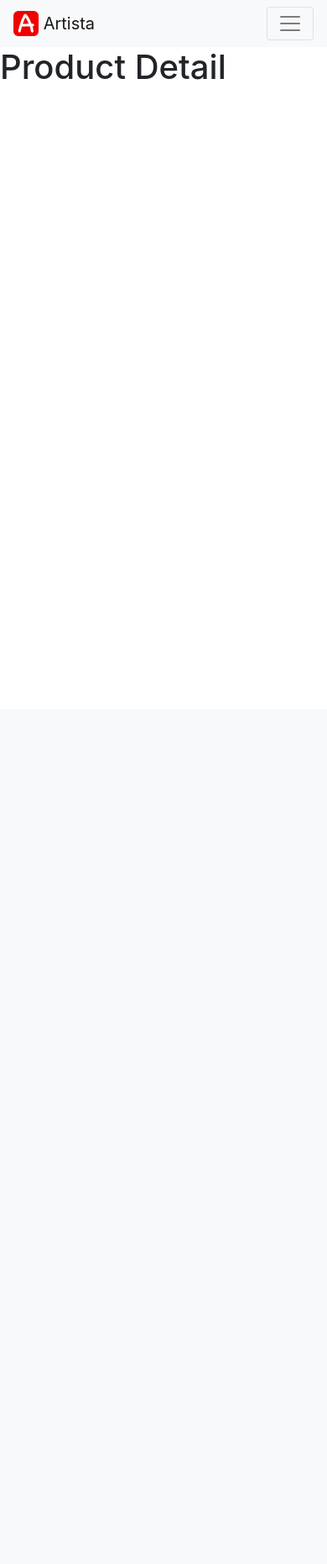
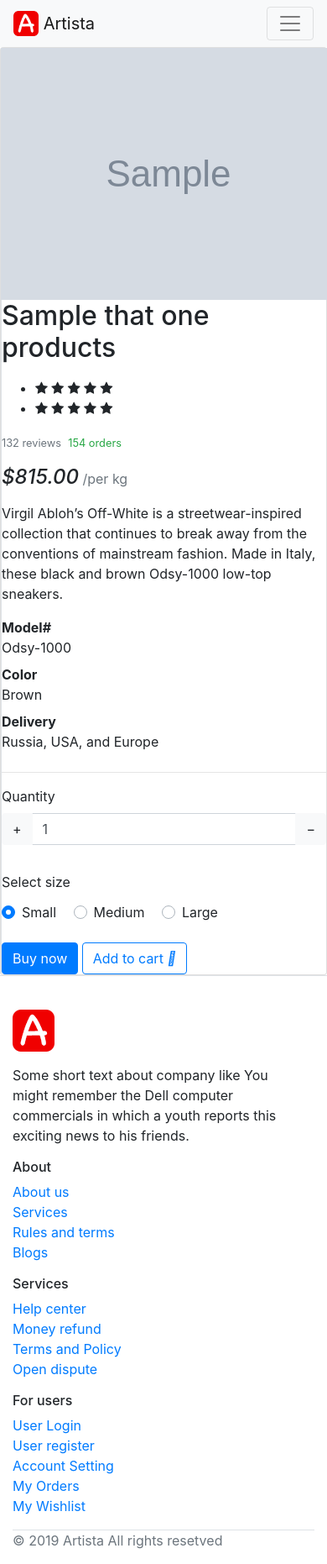
Before and after one commit to jannikr/Artista, a Django app: template Shop/templates/Shop/detail.html in a window 390 px wide; the page is wider, and only the part inside the window is pictured. Shown: that part at 84% size. Before the commit the page ends 95 px from the top of that part, so only its background shows below. Run offline with Django 3.2, Linux system fonts and the light colour scheme; the template is opened without the code that fills it: most values are stand-ins (such as "Sample title", 1, 10 or a date in 2020); grey boxes marked "Sample" are stand-in pictures; parts of the project's set-up code (start-up, migrations or seed data) failed here and were passed over; some libraries are stand-ins or nearby versions.

Commit message:
Product-detail pages load and are reachable from the artista homepage via a link on the image and Ansehen button. In addition i created a footer footer.html and implemented it into our base template.

```diff
--- a/Shop/templates/Shop/base.html
+++ b/Shop/templates/Shop/base.html
@@ -22,13 +22,11 @@
 {% if '/login/' not in request.path %}{% include 'Shop/utils/navbar.html' %}{% endif %}
 
 
-
-
 {% block content %}
 
 {% endblock content %}
 
-
+{% if '/login/' not in request.path %}{% include 'Shop/utils/footer.html' %}{% endif %}
 
 <script src="https://code.jquery.com/jquery-3.5.1.slim.min.js" integrity="sha384-DfXdz2htPH0lsSSs5nCTpuj/zy4C+OGpamoFVy38MVBnE+IbbVYUew+OrCXaRkfj" crossorigin="anonymous"></script>
 
--- a/Shop/templates/Shop/detail.html
+++ b/Shop/templates/Shop/detail.html
@@ -2,5 +2,101 @@
 {% load static %}
 
 {% block content %}
-    <h1>Product Detail</h1>
+    <div class="card">
+        <div class="row no-gutters">
+            <aside class="col-md-6">
+                <article class="gallery-wrap">
+                    <div class="img-big-wrap">
+                        <div> <a href="#"><img src="{{ that_one_product.image.url }}"></a></div>
+                    </div> <!-- slider-product.// -->
+{#                    <div class="thumbs-wrap">#}
+{#                        <a href="#" class="item-thumb"> <img src="bootstrap-ecommerce-html/images/items/12.jpg"></a>#}
+{#                        <a href="#" class="item-thumb"> <img src="bootstrap-ecommerce-html/images/items/12-1.jpg"></a>#}
+{#                        <a href="#" class="item-thumb"> <img src="bootstrap-ecommerce-html/images/items/12-2.jpg"></a>#}
+{#                    </div> <!-- slider-nav.// -->#}
+                </article> <!-- gallery-wrap .end// -->
+            </aside>
+            <main class="col-md-6 border-left">
+                <article class="content-body">
+
+                    <h2 class="title">{{ that_one_product.title }}s</h2>
+
+                    <div class="rating-wrap my-3">
+                        <ul class="rating-stars">
+                            <li style="width:80%" class="stars-active">
+                                <i class="fa fa-star"></i> <i class="fa fa-star"></i>
+                                <i class="fa fa-star"></i> <i class="fa fa-star"></i>
+                                <i class="fa fa-star"></i>
+                            </li>
+                            <li>
+                                <i class="fa fa-star"></i> <i class="fa fa-star"></i>
+                                <i class="fa fa-star"></i> <i class="fa fa-star"></i>
+                                <i class="fa fa-star"></i>
+                            </li>
+                        </ul>
+                        <small class="label-rating text-muted">132 reviews</small>
+                        <small class="label-rating text-success"> <i class="fa fa-clipboard-check"></i> 154 orders </small>
+                    </div> <!-- rating-wrap.// -->
+
+                    <div class="mb-3">
+                        <var class="price h4">$815.00</var>
+                        <span class="text-muted">/per kg</span>
+                    </div> <!-- price-detail-wrap .// -->
+
+                    <p>Virgil Abloh’s Off-White is a streetwear-inspired collection that continues to break away from the conventions of mainstream fashion. Made in Italy, these black and brown Odsy-1000 low-top sneakers.</p>
+
+
+                    <dl class="row">
+                        <dt class="col-sm-3">Model#</dt>
+                        <dd class="col-sm-9">Odsy-1000</dd>
+
+                        <dt class="col-sm-3">Color</dt>
+                        <dd class="col-sm-9">Brown</dd>
+
+                        <dt class="col-sm-3">Delivery</dt>
+                        <dd class="col-sm-9">Russia, USA, and Europe </dd>
+                    </dl>
+
+                    <hr>
+                    <div class="form-row">
+                        <div class="form-group col-md flex-grow-0">
+                            <label>Quantity</label>
+                            <div class="input-group mb-3 input-spinner">
+                                <div class="input-group-prepend">
+                                    <button class="btn btn-light" type="button" id="button-plus"> + </button>
+                                </div>
+                                <input type="text" class="form-control" value="1">
+                                <div class="input-group-append">
+                                    <button class="btn btn-light" type="button" id="button-minus"> − </button>
+                                </div>
+                            </div>
+                        </div> <!-- col.// -->
+                        <div class="form-group col-md">
+                            <label>Select size</label>
+                            <div class="mt-1">
+                                <label class="custom-control custom-radio custom-control-inline">
+                                    <input type="radio" name="select_size" checked="" class="custom-control-input">
+                                    <div class="custom-control-label">Small</div>
+                                </label>
+
+                                <label class="custom-control custom-radio custom-control-inline">
+                                    <input type="radio" name="select_size" class="custom-control-input">
+                                    <div class="custom-control-label">Medium</div>
+                                </label>
+
+                                <label class="custom-control custom-radio custom-control-inline">
+                                    <input type="radio" name="select_size" class="custom-control-input">
+                                    <div class="custom-control-label">Large</div>
+                                </label>
+
+                            </div>
+                        </div> <!-- col.// -->
+                    </div> <!-- row.// -->
+
+                    <a href="#" class="btn  btn-primary"> Buy now </a>
+                    <a href="#" class="btn  btn-outline-primary"> <span class="text">Add to cart</span> <i class="fas fa-shopping-cart"></i>  </a>
+                </article> <!-- product-info-aside .// -->
+            </main> <!-- col.// -->
+        </div> <!-- row.// -->
+    </div> <!-- card.// -->
 {% endblock content %}
--- /dev/null
+++ b/Shop/templates/Shop/utils/footer.html
@@ -0,0 +1,47 @@
+{% load static %}
+<footer class="section-footer border-top">
+	<div class="container">
+		<section class="footer-top padding-y">
+			<div class="row">
+				<aside class="col-md-6">
+					<article class="mr-3">
+						<img src="http://127.0.0.1:8000/static/images/Artista_Logo.png" class="logo-footer">
+						<p class="mt-3">Some short text about company like You might remember the Dell computer commercials in which a youth reports this exciting news to his friends.</p>
+					</article>
+				</aside>
+				<aside class="col-sm-3 col-md-2">
+					<h6 class="title">About</h6>
+					<ul class="list-unstyled">
+						<li> <a href="#">About us</a></li>
+						<li> <a href="#">Services</a></li>
+						<li> <a href="#">Rules and terms</a></li>
+						<li> <a href="#">Blogs</a></li>
+					</ul>
+				</aside>
+				<aside class="col-sm-3 col-md-2">
+					<h6 class="title">Services</h6>
+					<ul class="list-unstyled">
+						<li> <a href="#">Help center</a></li>
+						<li> <a href="#">Money refund</a></li>
+						<li> <a href="#">Terms and Policy</a></li>
+						<li> <a href="#">Open dispute</a></li>
+					</ul>
+				</aside>
+				<aside class="col-sm-3  col-md-2">
+					<h6 class="title">For users</h6>
+					<ul class="list-unstyled">
+						<li> <a href="#"> User Login </a></li>
+						<li> <a href="#"> User register </a></li>
+						<li> <a href="#"> Account Setting </a></li>
+						<li> <a href="#"> My Orders </a></li>
+						<li> <a href="#"> My Wishlist </a></li>
+					</ul>
+				</aside>
+			</div> <!-- row.// -->
+		</section>	<!-- footer-top.// -->
+
+		<section class="footer-copyright border-top">
+				<p class="float-left text-muted"> © 2019 Artista  All rights resetved </p>
+		</section>
+	</div><!-- //container -->
+</footer>
--- a/Shop/templates/Shop/utils/products.html
+++ b/Shop/templates/Shop/utils/products.html
@@ -5,7 +5,7 @@
             {% for product in all_the_products %}
                 <div class="col-md-4">
                     <div class="card mb-4 box-shadow">
-                        <img class="card-img-top" src="{{ product.image.url }}" alt="Card image cap">
+                        <a href="detail/{{ product.id }}/"><img class="card-img-top" src="{{ product.image.url }}" alt="Card image cap"></a>
                         <div class="card-body">
                             <h5 class="card-title">{{ product.title }}</h5>
                             <h6 class="card-subtitle mb-2 text-muted">{{ product.get_category_display }}</h6>
@@ -13,7 +13,7 @@
                                 {{ product.creator.instagram_handle }}</p>
                             <div class="d-flex justify-content-between align-items-center">
                                 <div class="btn-group">
-                                    <button type="button" class="btn btn-sm btn-outline-secondary">Ansehen</button>
+                                    <a href="detail/{{ product.id }}/"><button type="button" class="btn btn-sm btn-outline-secondary">Ansehen</button></a>
                                     <button type="button" class="btn btn-sm btn-outline-secondary">Hinzufügen</button>
                                     <button type="button" class="btn btn-sm btn-outline-secondary">Bearbeiten</button>
                                 </div>
--- a/Shop/urls.py
+++ b/Shop/urls.py
@@ -5,5 +5,5 @@ urlpatterns = [
     path('', views.ProductListView.as_view(), name="home"),
     path('cart/', views.cart, name="cart"),
     path('checkout/', views.checkout, name="checkout"),
-    path('detail/', views.detail, name="detail")
-]
+    path('detail/', views.detail, name="detail"),
+    path('detail/<int:pk>/', views.detail, name='detail')]
--- a/Shop/views.py
+++ b/Shop/views.py
@@ -19,6 +19,8 @@ def checkout(request):
     context = {}
     return render(request, 'Shop/checkout.html', context)
 
-def detail(request):
-    context = {}
+def detail(request, **kwargs):
+    product_id = kwargs['pk']
+    that_one_product = Product.objects.get(id=product_id)
+    context = {'that_one_product': that_one_product}
     return render(request, 'Shop/detail.html', context)
--- a/static/css/main.css
+++ b/static/css/main.css
@@ -110,6 +110,10 @@
     border: 1px solid rgba(86, 61, 124, .2);
 }
 
+footer {
+    padding-top: 40px;
+}
+
 @media only screen and (min-width: 993px) {
 
   .boxtext {
```
Also changed, not shown: db.sqlite3.
